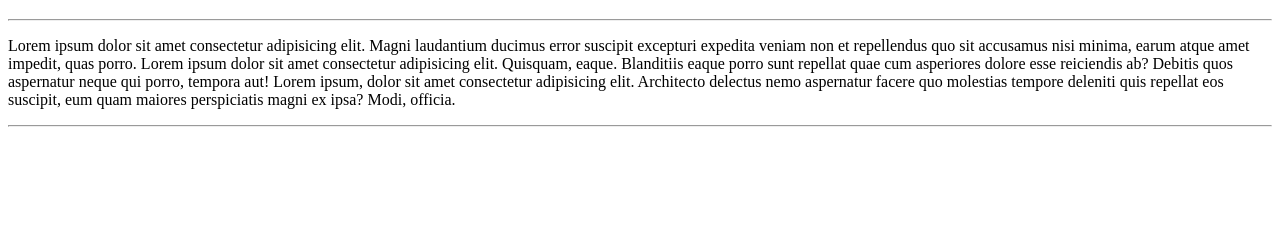
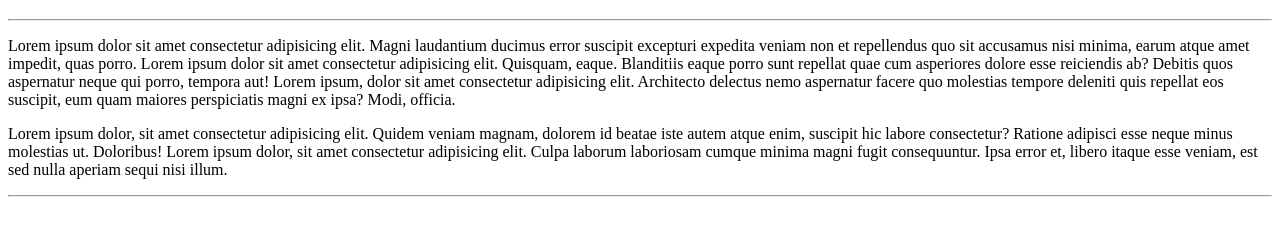
Before and after one commit to LucasRocha30/Ola-Mundo, a plain HTML site: page site-exemplo/index.html in a window 1280 px wide. Shown: the part 61-296 px from the top of the page. Drawn offline with Linux system fonts and the light colour scheme.

Commit message:
Nova alteração

```diff
--- a/site-exemplo/index.html
+++ b/site-exemplo/index.html
@@ -10,6 +10,8 @@
     <h1>Olá, Mundo!</h1>
     <hr>
     <p>Lorem ipsum dolor sit amet consectetur adipisicing elit. Magni laudantium ducimus error suscipit excepturi expedita veniam non et repellendus quo sit accusamus nisi minima, earum atque amet impedit, quas porro. Lorem ipsum dolor sit amet consectetur adipisicing elit. Quisquam, eaque. Blanditiis eaque porro sunt repellat quae cum asperiores dolore esse reiciendis ab? Debitis quos aspernatur neque qui porro, tempora aut! Lorem ipsum, dolor sit amet consectetur adipisicing elit. Architecto delectus nemo aspernatur facere quo molestias tempore deleniti quis repellat eos suscipit, eum quam maiores perspiciatis magni ex ipsa? Modi, officia.</p>
+
+    <P>Lorem ipsum dolor, sit amet consectetur adipisicing elit. Quidem veniam magnam, dolorem id beatae iste autem atque enim, suscipit hic labore consectetur? Ratione adipisci esse neque minus molestias ut. Doloribus! Lorem ipsum dolor, sit amet consectetur adipisicing elit. Culpa laborum laboriosam cumque minima magni fugit consequuntur. Ipsa error et, libero itaque esse veniam, est sed nulla aperiam sequi nisi illum.</P>
     <hr>
 </body>
 </html>
```
